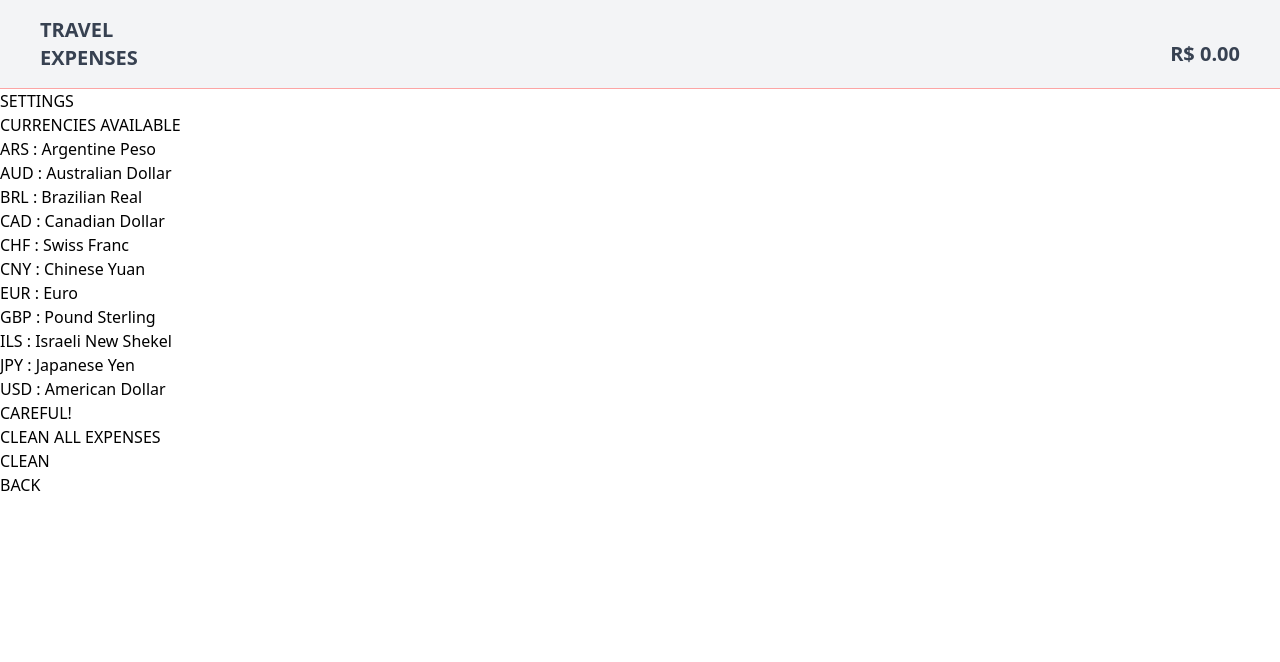
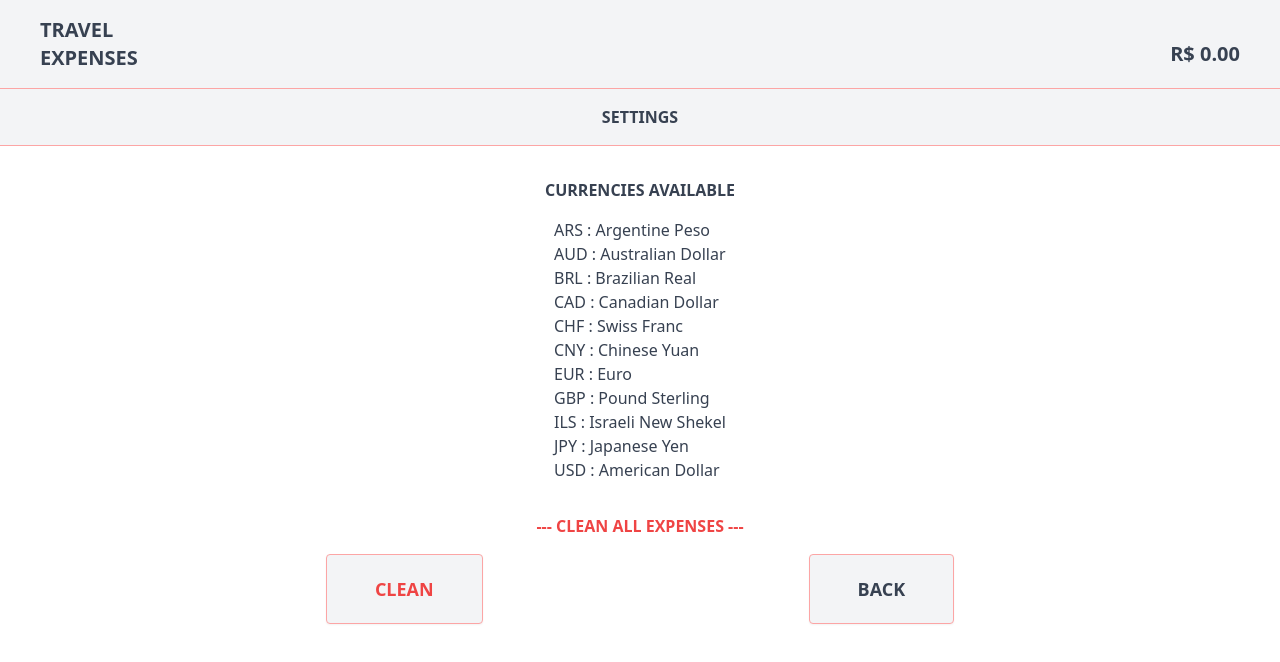
Before and after one commit to arthurstatuti/joy-expenses, a React (Create React App) app: page /settings in a window 1280 px wide. Shown: the top 662 px of the page. Built offline with nearby package versions, Linux system fonts and the light colour scheme; no server answers.

Commit message:
style page Settings.js

```diff
--- a/src/components/ButtonBACK.js
+++ b/src/components/ButtonBACK.js
@@ -8,9 +8,6 @@ function ButtonBACK() {
     setWhat,
     setWhere,
     setDate,
-    // setDay,
-    // setMonth,
-    // setYear,
     setPrice,
     setCurrency,
     setRate,
@@ -23,9 +20,6 @@ function ButtonBACK() {
     setWhat("");
     setWhere("");
     setDate("");
-    // setDay("");
-    // setMonth("");
-    // setYear("");
     setPrice("");
     setCurrency("");
     setRate(0);
@@ -34,7 +28,7 @@ function ButtonBACK() {
   }
 
   return (
-    <div>
+    <div className=" text-gray-700 bg-gray-100 border border-red-300 rounded py-5 px-5 sm:px-12 sm:text-lg font-bold transform hover:scale-105 shadow-sm hover:shadow-md transition ease-out duration-200">
       <button
         id="button-back"
         type="button"
--- a/src/components/ButtonCLEAN.js
+++ b/src/components/ButtonCLEAN.js
@@ -9,7 +9,7 @@ function ButtonCLEAN() {
   }, [expenses]);
 
   return (
-    <div>
+    <div className=" text-red-500 bg-gray-100 border border-red-300 rounded py-5 px-5 sm:px-12 sm:text-lg font-bold transform hover:scale-105 shadow-sm hover:shadow-md transition ease-out duration-200">
       <button
         id="button-clean"
         type="button"
--- a/src/pages/Settings.js
+++ b/src/pages/Settings.js
@@ -6,13 +6,14 @@ import ButtonBACK from "../components/ButtonBACK";
 function Settings() {
   return (
     <div>
+
       <Header />
 
-      <h2> SETTINGS </h2>
+      <h2 className=" text-gray-700 bg-gray-100 border-b border-red-300 flex justify-center p-4 font-bold"> SETTINGS </h2>
 
-      <h4> CURRENCIES AVAILABLE </h4>
+      <h4 className=" text-gray-700 flex justify-center p-4 font-bold mt-4"> CURRENCIES AVAILABLE </h4>
 
-      <p>
+      <p className=" text-gray-700 flex justify-center px-4">
         ARS : Argentine Peso <br />
         AUD : Australian Dollar <br />
         BRL : Brazilian Real <br />
@@ -26,13 +27,12 @@ function Settings() {
         USD : American Dollar <br />
       </p>
 
-      <h4> CAREFUL! </h4>
+      <h4 className=" text-red-500 flex justify-center p-4 mt-4 font-bold"> --- CLEAN ALL EXPENSES --- </h4>
 
-      <h4> CLEAN ALL EXPENSES </h4>
-
-      <ButtonCLEAN />
-
-      <ButtonBACK />
+      <div className="flex justify-evenly">
+        <ButtonCLEAN />
+        <ButtonBACK />
+      </div>
 
     </div>
   )
```
